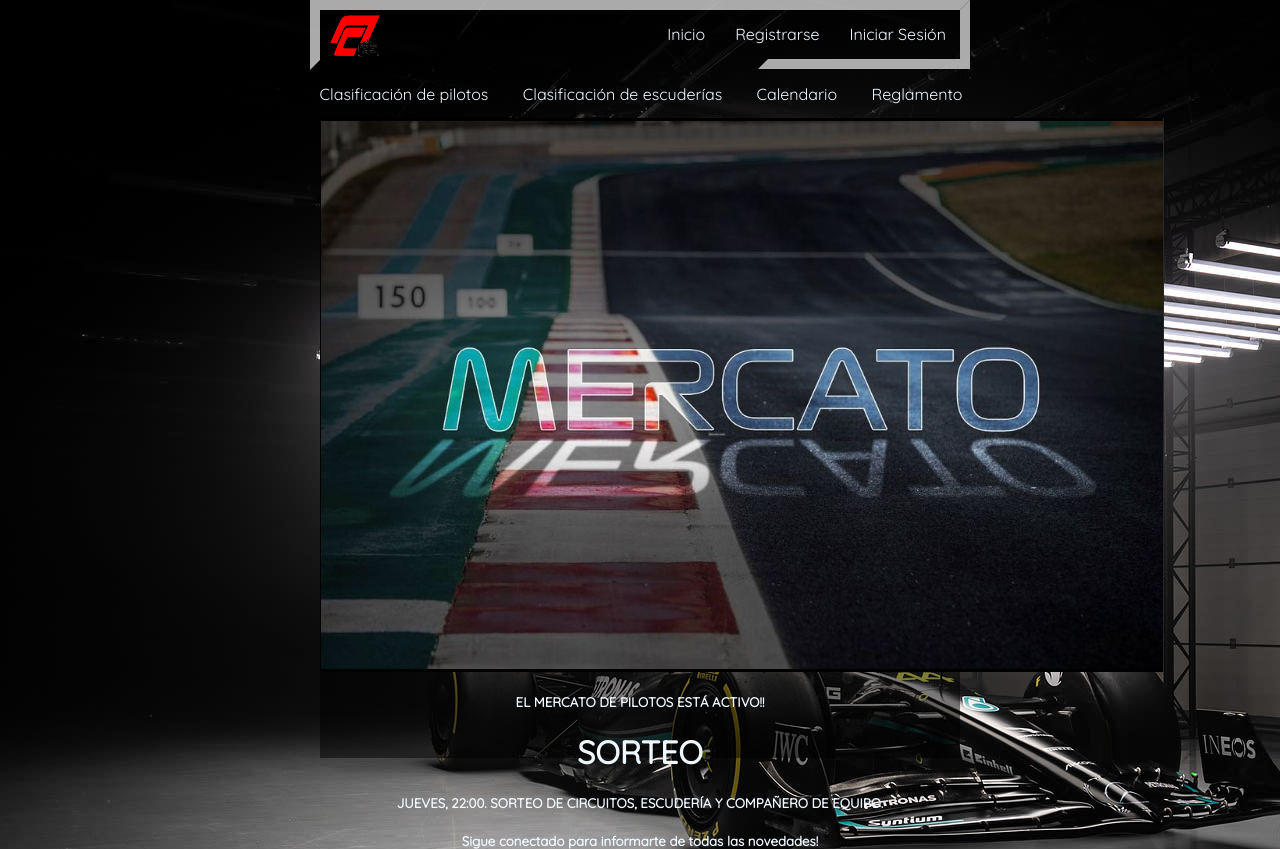
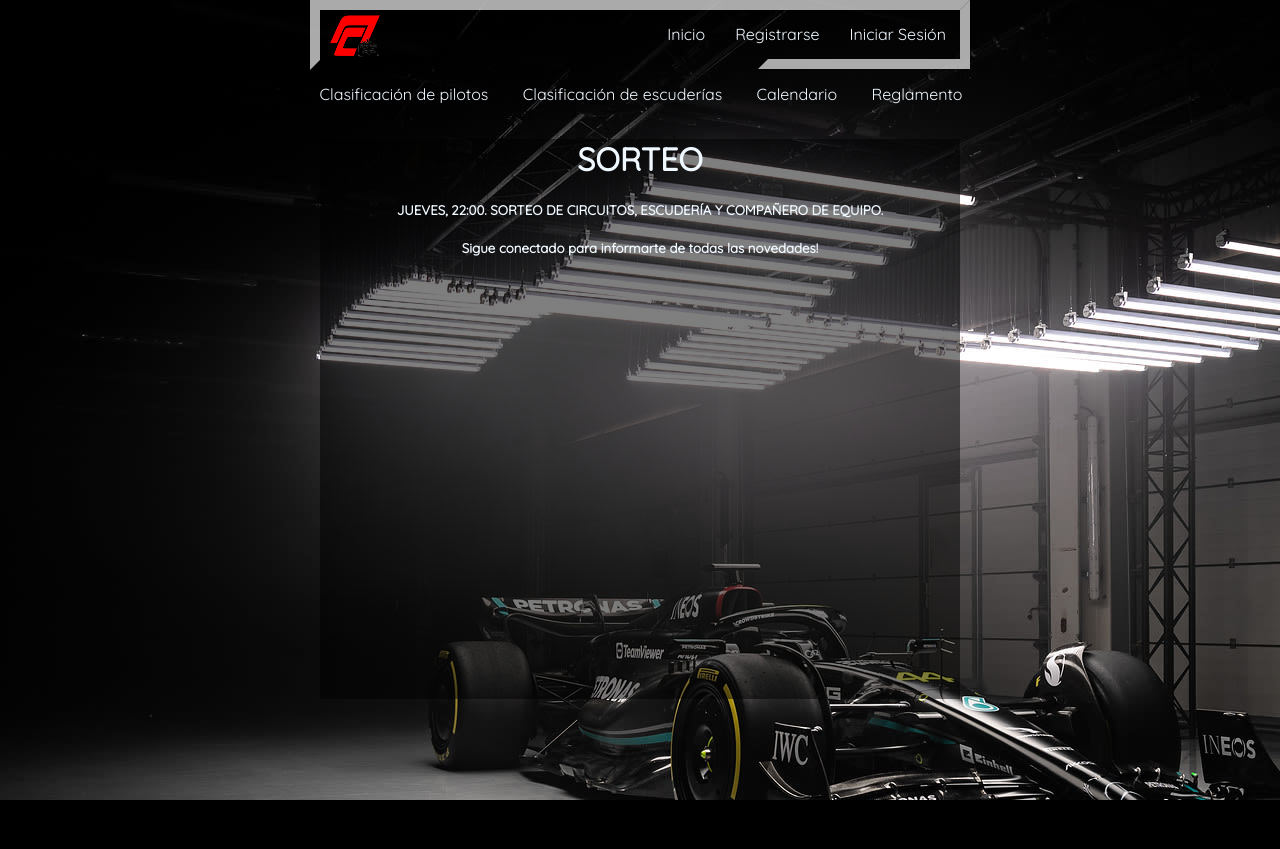
Before and after one commit to FranDesarrolladorWeb/nanocup, a Symfony app: template templates/home.html.twig in a window 1280 px wide. After the commit the page ends 800 px from the top, so only its background shows below. Run offline with Twig, Linux system fonts and the light colour scheme; the template is opened without the code that fills it, so the values that code supplies are empty; some libraries are stand-ins or nearby versions.

Commit message:
Update home.html.twig

```diff
--- a/templates/home.html.twig
+++ b/templates/home.html.twig
@@ -4,9 +4,6 @@
 
 {% block body %}
 <div class="container">
-
-    <img style="display:flex;margin:auto" src="{{ asset('img/mercato.png') }}" alt="NANOCUP!"/>
-    <h5>EL MERCATO DE PILOTOS ESTÁ ACTIVO!! </h5>
     <h1>SORTEO</h1>
     <h5>JUEVES, 22:00. SORTEO DE CIRCUITOS,
         ESCUDERÍA Y COMPAÑERO DE EQUIPO.
```
